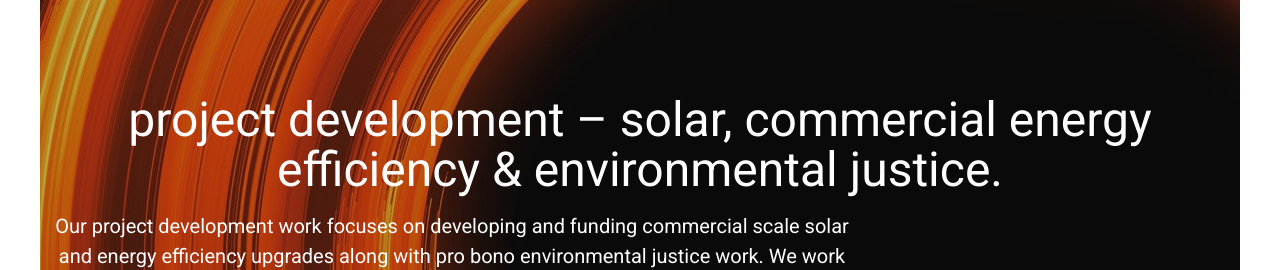
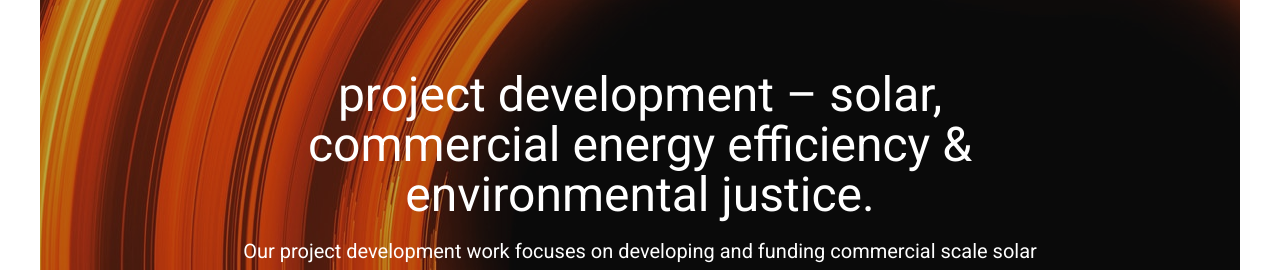
Before and after one commit to EricGrunebaum/CambridgeEnergyAdvisors-2020_6_23, a Vue app: page / in a window 1280 px wide. Shown: the part 1707-1977 px from the top of the page. Built offline with nearby package versions, Linux system fonts and the light colour scheme.

Commit message:
Fix text wrapping and alignment of hero 2nd hero image text

```diff
--- a/src/components/EventTemplate.vue
+++ b/src/components/EventTemplate.vue
@@ -1,6 +1,6 @@
 <template>
     <v-row justify="center">
-        <v-expansion-panels accordion multiple hover popout>
+        <v-expansion-panels accordion multiple hover popout >
             <v-expansion-panel
 
             >
--- a/src/components/HeroImage.vue
+++ b/src/components/HeroImage.vue
@@ -39,6 +39,10 @@ export default {
     .display-2{
         font-weight: 600;
     }
+    h1{
+        max-width: 800px;
+        word-break: normal;
+    }
     h4{
         max-width: 800px;
         word-break: normal;
```
